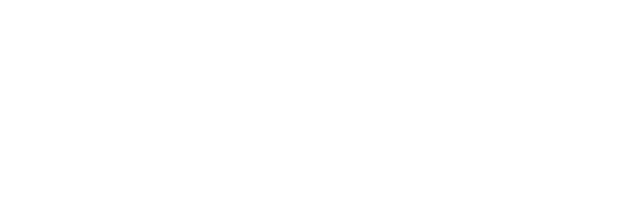
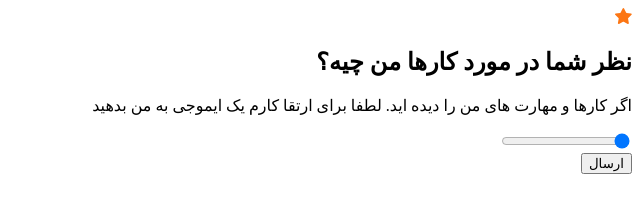
Before and after one commit to mohammad-moa/Rate-Me-Emoji, a plain HTML site: page index.html in a window 1280 px wide. Shown: the whole page, without its empty margins (640-1280 px from the left). Drawn offline with Linux system fonts and the light colour scheme.

Commit message:
change and update index.html

```diff
--- a/index.html
+++ b/index.html
@@ -14,7 +14,25 @@
 </head>
 
 <body>
-
+    <main id="main">
+        <div class="total-box-rate">
+            <div class="star-image-box">
+                <img class="star-image" src="images/icon-star.svg" alt="icon-star" />
+            </div>
+            <div class="total-text-box">
+                <h2 class="title-rate">
+                    نظر شما در مورد کارها من چیه؟
+                </h2>
+                <p class="description-rate">
+                    اگر کارها و مهارت های من را دیده اید. لطفا برای ارتقا کارم یک ایموجی به من بدهید
+                </p>
+            </div>
+            <div class="total-range-box">
+                <input class="range-emoji-rate" type="range" min="1" max="5" value="1" step="1" />
+            </div>
+            <button class="submitbtn-rate">ارسال</button>
+        </div>
+    </main>
 </body>
 
 </html>
```
